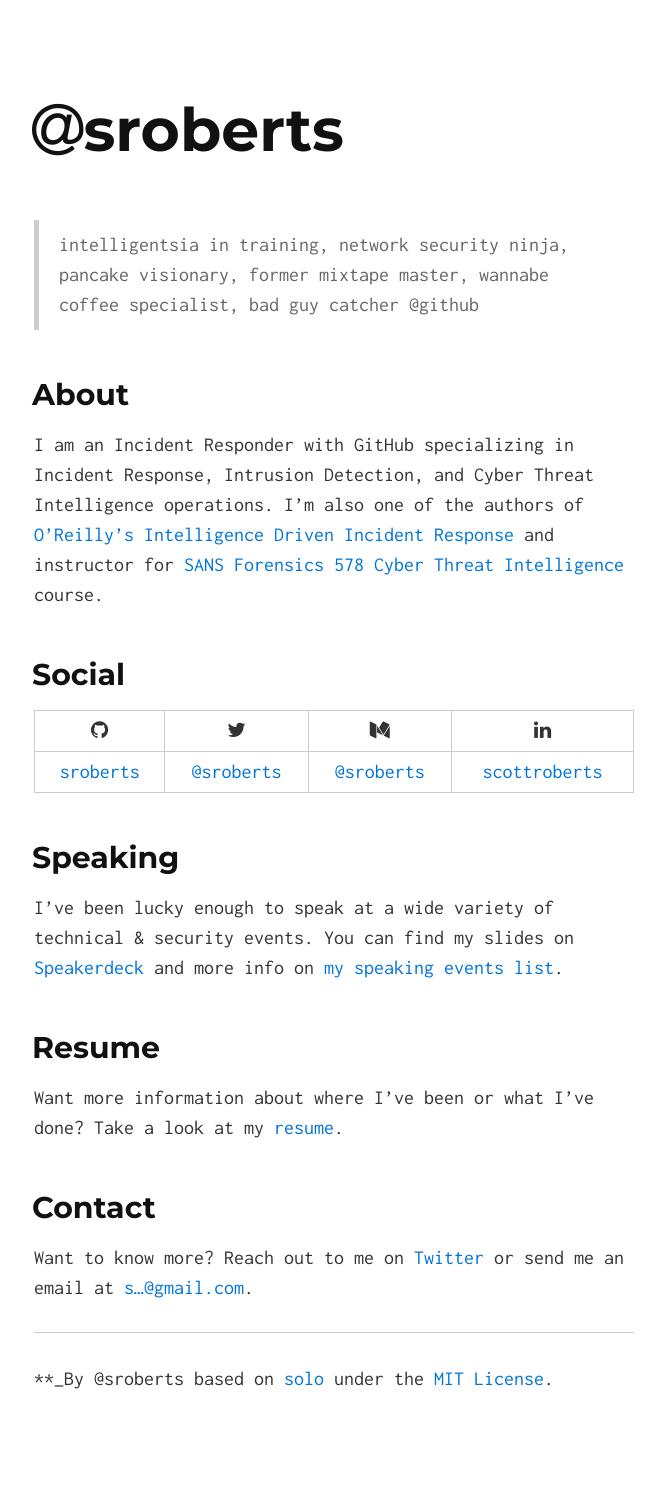
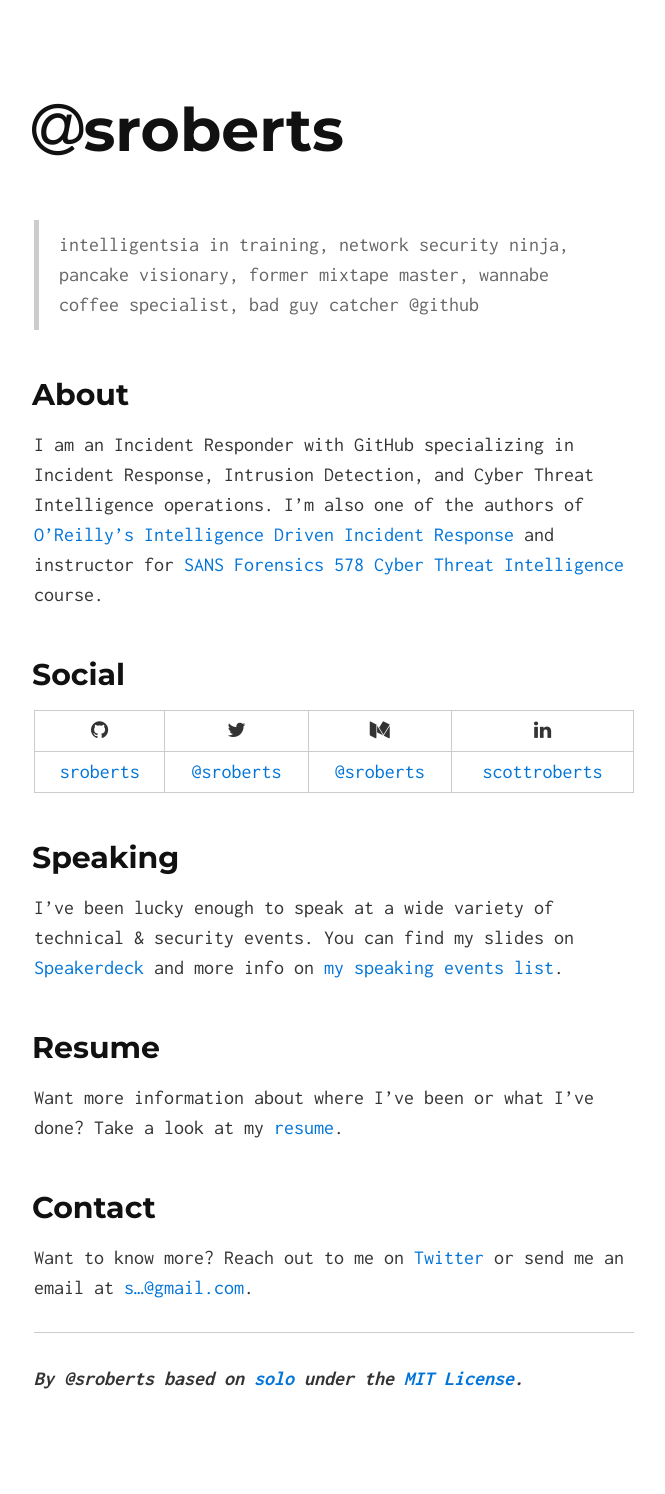
Before and after one commit to sroberts/sroberts.github.io, a Jekyll site: the page built from index.md, in a window 1280 px wide. Shown: the whole page, without its empty margins (306-971 px from the left). Built offline with Jekyll 4.4.1, drawn with Linux system fonts in a browser that asks for light colours.

```diff
--- a/index.md
+++ b/index.md
@@ -28,4 +28,4 @@
 
 <hr>
 
-**_By @sroberts based on [solo](https://github.com/chibicode/solo) under the [MIT License](https://choosealicense.com/licenses/mit/).
+**_By @sroberts based on [solo](https://github.com/chibicode/solo) under the [MIT License](https://choosealicense.com/licenses/mit/)._**
```
